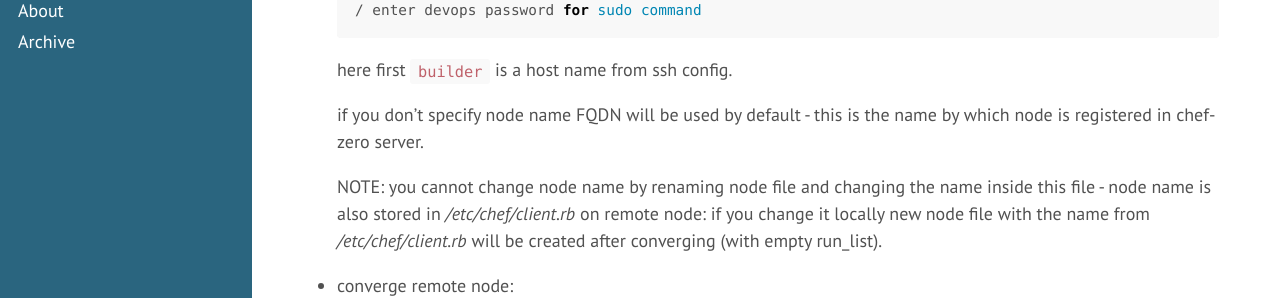
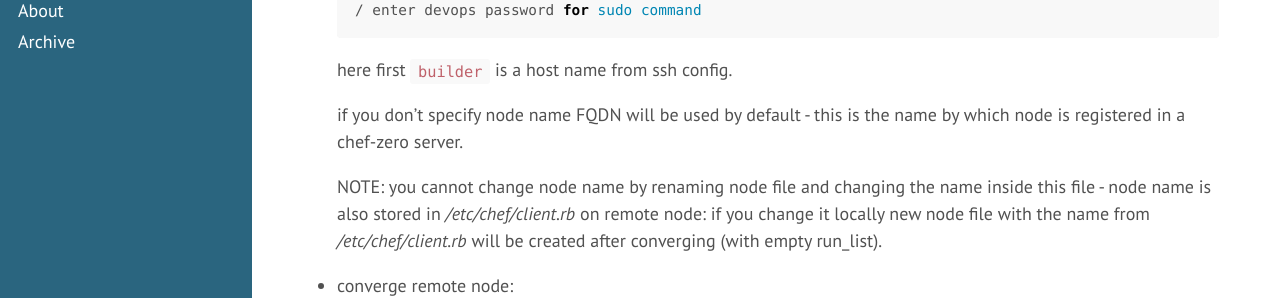
Before and after one commit to tap349/tap349.github.io, a Jekyll site: the page built from _posts/2016-08-31-chef-zero-quickref.md, in a window 1280 px wide and 900 px high, scrolled down 818 px. Shown: the part 157-455 px from the top of the window. Built offline with Jekyll 4.4.1, drawn with Linux system fonts in a browser that asks for light colours.

Commit message:
update 2016-09-03_00:19:37

```diff
--- a/_posts/2016-08-31-chef-zero-quickref.md
+++ b/_posts/2016-08-31-chef-zero-quickref.md
@@ -56,7 +56,7 @@ refined and focused quickref for chef-zero and knife-zero.
   here first `builder` is a host name from ssh config.
 
   if you don't specify node name FQDN will be used by default -
-  this is the name by which node is registered in chef-zero server.
+  this is the name by which node is registered in a chef-zero server.
 
   NOTE: you cannot change node name by renaming node file and changing the name
   inside this file - node name is also stored in _/etc/chef/client.rb_ on remote
```
